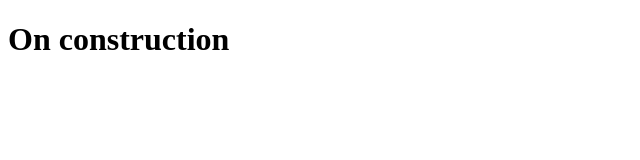
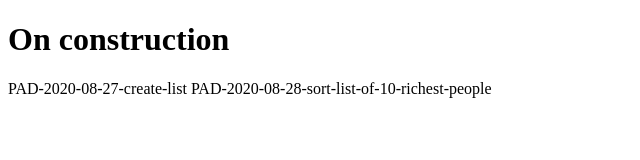
Before and after one commit to Barakzar/barakzar.github.io, a plain HTML site: page index.html in a window 1280 px wide. Shown: the whole page, without its empty margins (0-640 px from the left). Drawn offline with Linux system fonts and the light colour scheme.

Commit message:
Update index.html

```diff
--- a/index.html
+++ b/index.html
@@ -8,5 +8,7 @@
 </head>
 <body>
 <h1>On construction</h1>
+    <a src="https://barakzar.github.io/PAD-2020-08-27-create-list/">PAD-2020-08-27-create-list</a>
+    <a src="https://barakzar.github.io/PAD-2020-08-28-sort-list-of-10-richest-people/index.html">PAD-2020-08-28-sort-list-of-10-richest-people</a>
 </body>
 </html>
```
